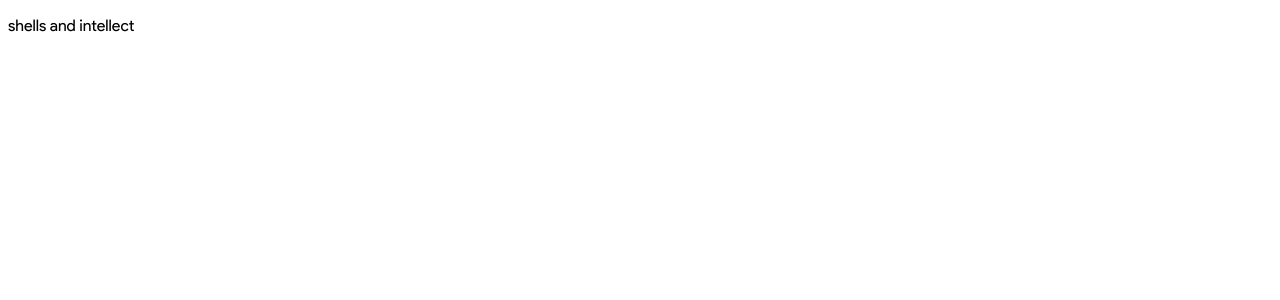
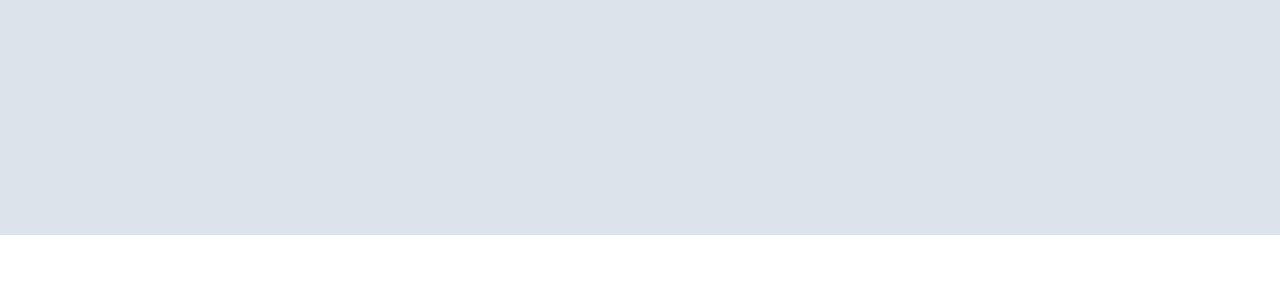
Before and after one commit to idorenyinudoh/shells-and-intellect, a Nuxt app: page / in a window 1280 px wide. Shown: the top 300 px of the page. Built offline with nearby package versions, Linux system fonts and the light colour scheme.

Commit message:
feat: create default layout

```diff
--- a/app.vue
+++ b/app.vue
@@ -1,5 +1,48 @@
 <template>
-  <div>
-    <p>shells and intellect</p>
+  <div class="page">
+    <header>
+      <div class="content">
+        <NuxtPage />
+      </div>
+    </header>
   </div>
 </template>
+
+<style lang="scss">
+:root {
+  --header-height: 24vh;
+  --content-margin-inline: 7.5%;
+}
+
+@media screen and (min-width: 768px) {
+  :root {
+    --header-height: 29.4vh;
+    --content-margin-inline: 11.25%;
+  }
+}
+
+@media screen and (min-width: 1652px) {
+  :root {
+    --content-margin-inline: auto;
+  }
+}
+
+.page {
+  min-height: 100dvh;
+  background-color: #FFF;
+
+  header {
+    position: absolute;
+    inset: 0;
+    width: 100%;
+    height: var(--header-height);
+    background-color: #DCE3EA;
+  }
+
+  .content {
+    margin-top: calc(0.4 * var(--header-height));
+    margin-inline: var(--content-margin-inline);
+    max-width: 1280px;
+  }
+}
+</style>
--- a/assets/css/main.css
+++ b/assets/css/main.css
@@ -88,6 +88,7 @@
   font-display: swap;
 }
 
-body {
+* {
   font-family: "Product Sans", sans-serif;
+  margin: 0;
 }
```
